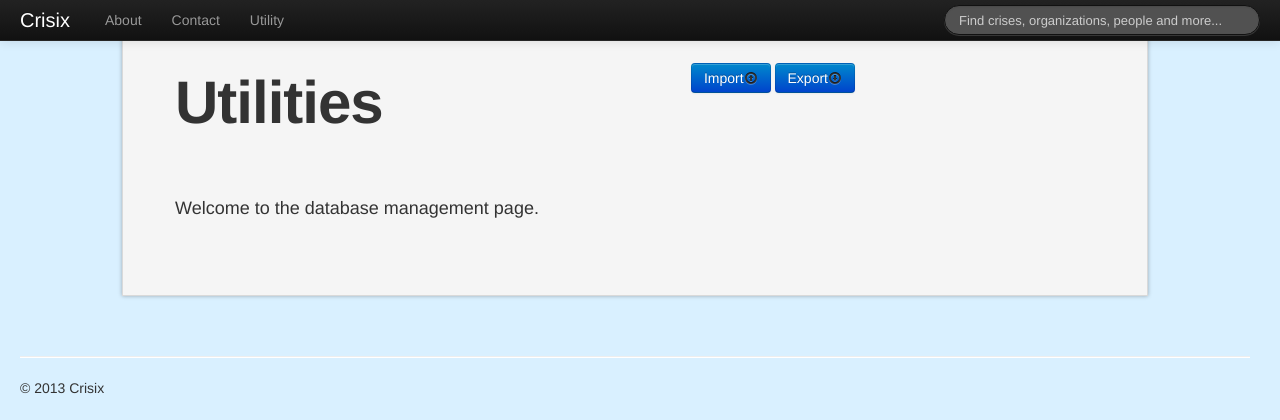
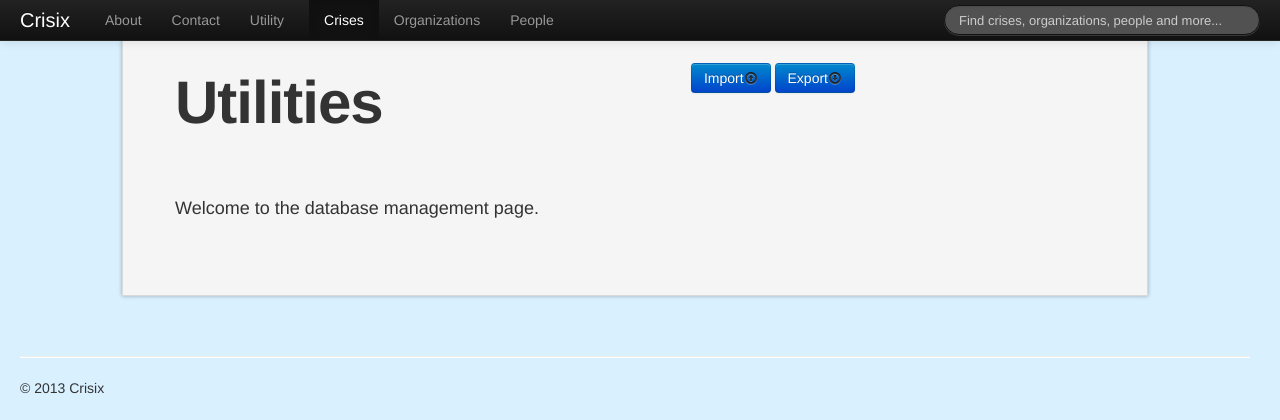
Before and after one commit to tmtorres/cs373-wcdb, a Django app: page /utility/ in a window 1280 px wide. Shown: the top 420 px of the page. Run offline with Django 3.2, Linux system fonts and the light colour scheme; parts of the project's set-up code (start-up, migrations or seed data) failed here and were passed over; some libraries are stand-ins or nearby versions.

Commit message:
update base and index to provide rough linking to other pages

```diff
--- a/templates/base.html
+++ b/templates/base.html
@@ -66,6 +66,16 @@
                             <li><a href="{% url database.views.utility %}">Utility</a></li>
                         </ul>
                     </div>
+
+                    <ul class="nav">
+                        <li class="active"><a href="/crises">Crises</a></li>
+                        <li><a href="/organizations">Organizations</a></li>
+                        <li><a href="/people">People</a></li>
+                    </ul>
+
+
+
+
                     <!--/.nav-collapse -->
                     <form class="navbar-search pull-right" name="search" action="/search/" method="get">
         			<input type="text" placeholder="Find crises, organizations, people and more..." class="span4 search-query" name="q" autocomplete="off">
--- a/templates/index.html
+++ b/templates/index.html
@@ -22,6 +22,8 @@
 			background: rgba(0, 0, 0, 0.75);
 			}
 		</style>
+
+
         <div class="span9">
           <div class="hero-unit">
             <h1>World Crises</h1>
@@ -42,7 +44,7 @@
 		              <div class="item active">
 		                <img src="http://getbootstrap.com/2.3.2/assets/img/bootstrap-mdo-sfmoma-01.jpg" alt="">
 		                <div class="container">
-			                <div class="carousel-caption" onclick="alert('hi')">
+			                <div class="carousel-caption">
 			                  <h4>First Thumbnail label</h4>
 			                  <p>Cras justo odio, dapibus ac facilisis in, egestas eget quam. Donec id elit non mi porta gravida at eget metus. Nullam id dolor id nibh ultricies vehicula ut id elit.</p>
 			                </div>
```
